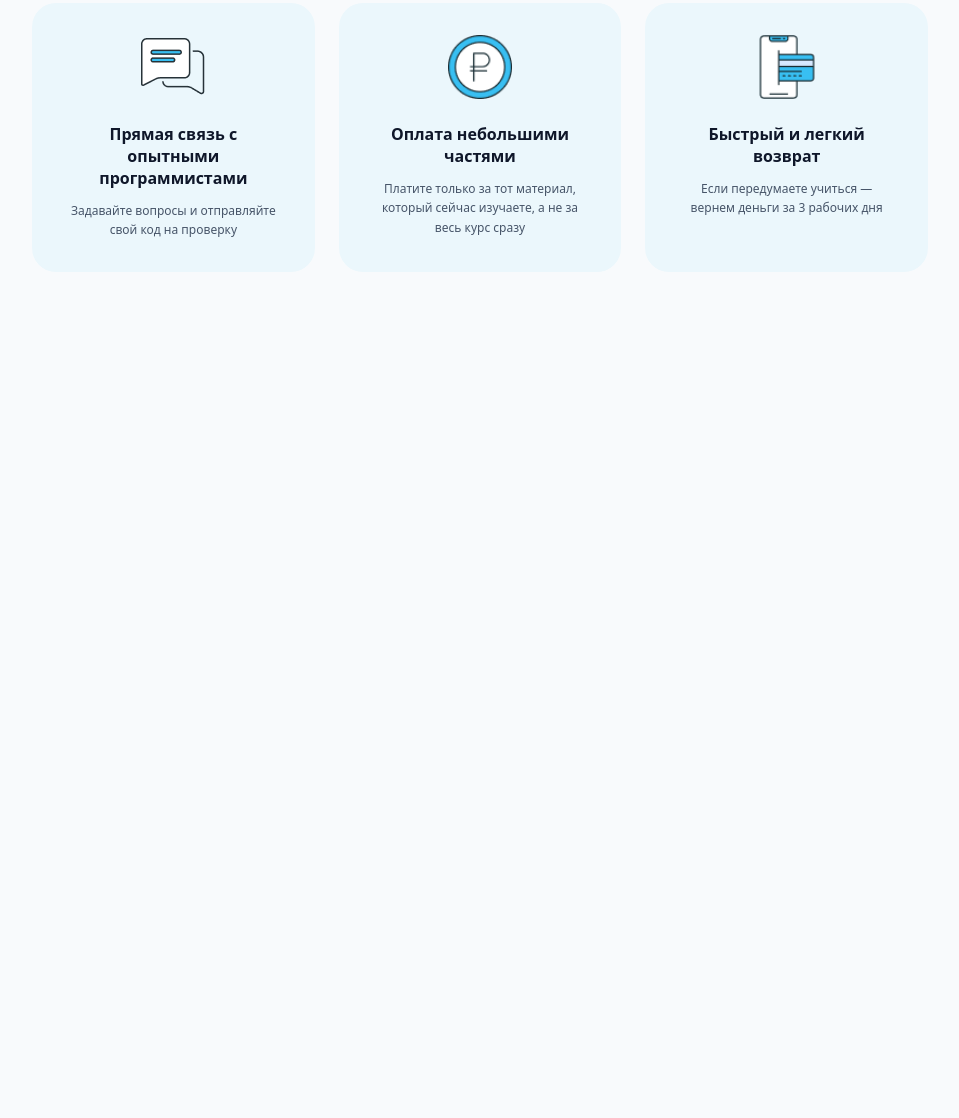
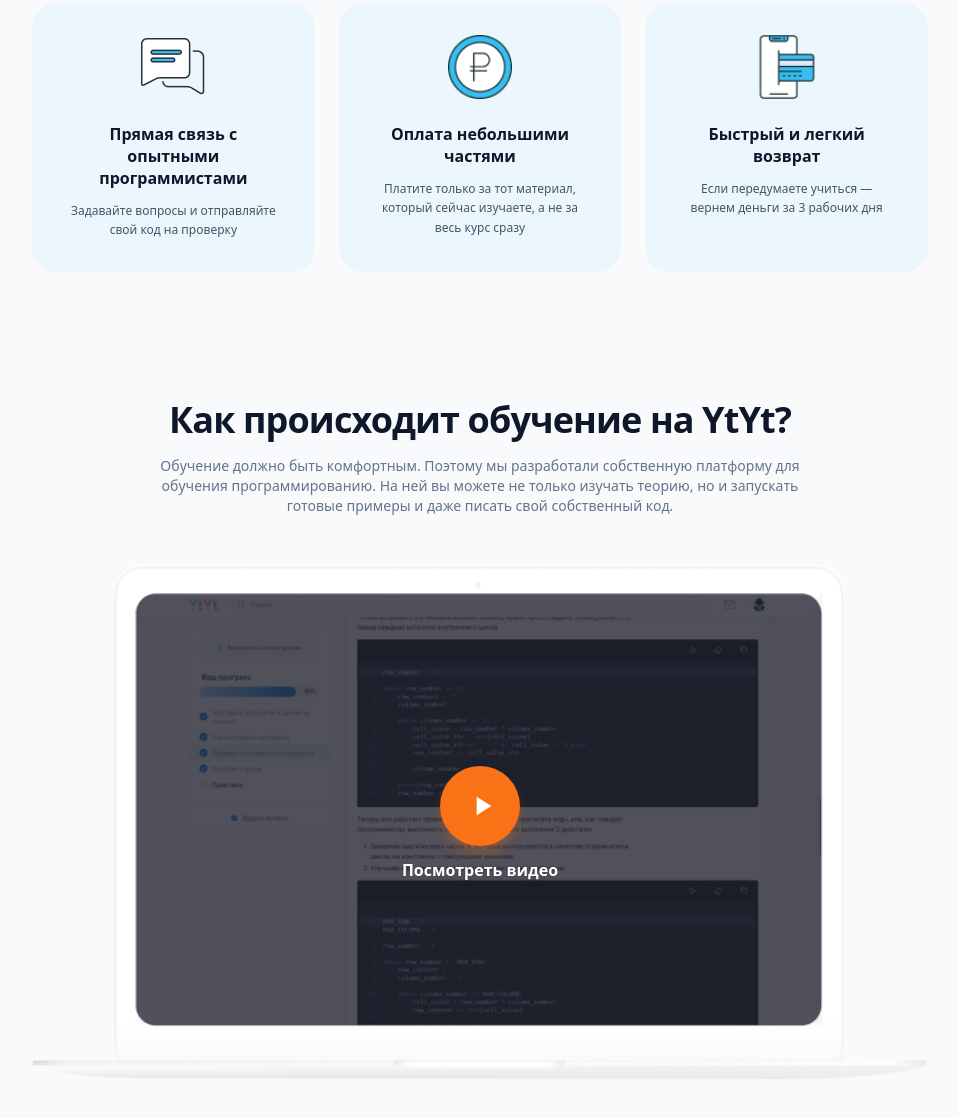
Before and after one commit to farzandikuhoibaland-stack/hw01.08.26, a website: page index.html in a window 1280 px wide. Shown: the part 1884-3002 px from the top of the page, without its empty margins (160-1119 px from the left). Before the commit the page ends 2220 px from the top, so only its background shows below. Drawn offline with Linux system fonts and the light colour scheme.

Commit message:
platform overview

```diff
--- a/index.html
+++ b/index.html
@@ -194,5 +194,33 @@
     </div>
   </section>
 
+
+
+  <section class="max-w-6xl mx-auto px-6 py-16 text-center">
+    <h2 class="text-3xl md:text-4xl font-extrabold text-slate-900 mb-4 tracking-tight">
+      Как происходит обучение на YtYt?
+    </h2>
+    <p class="text-xs md:text-sm text-slate-500 max-w-2xl mx-auto leading-relaxed mb-12">
+      Обучение должно быть комфортным. Поэтому мы разработали собственную платформу для обучения программированию. На ней вы можете не только изучать теорию, но и запускать готовые примеры и даже писать свой собственный код.
+    </p>
+
+
+    <div class="relative max-w-4xl mx-auto flex justify-center items-center">
+      <img src="./img3.png" alt="YtYt Platform Preview" class="w-full h-auto object-contain">
+
+
+      <div class="absolute inset-0 flex flex-col items-center justify-center gap-3">
+        <button class="w-16 h-16 md:w-20 md:h-20 bg-[#F97316] text-white rounded-full flex items-center justify-center shadow-lg shadow-orange-500/30 hover:scale-105 transition-transform">
+          <svg class="w-8 h-8 ml-1 fill-current" viewBox="0 0 24 24">
+            <path d="M8 5v14l11-7z" />
+          </svg>
+        </button>
+        <span class="text-white text-sm md:text-base font-semibold drop-shadow-md">
+          Посмотреть видео
+        </span>
+      </div>
+    </div>
+  </section>
+
 </body>
 </html>
```
Also changed, not shown: dist/output.css, img3.png (added).
